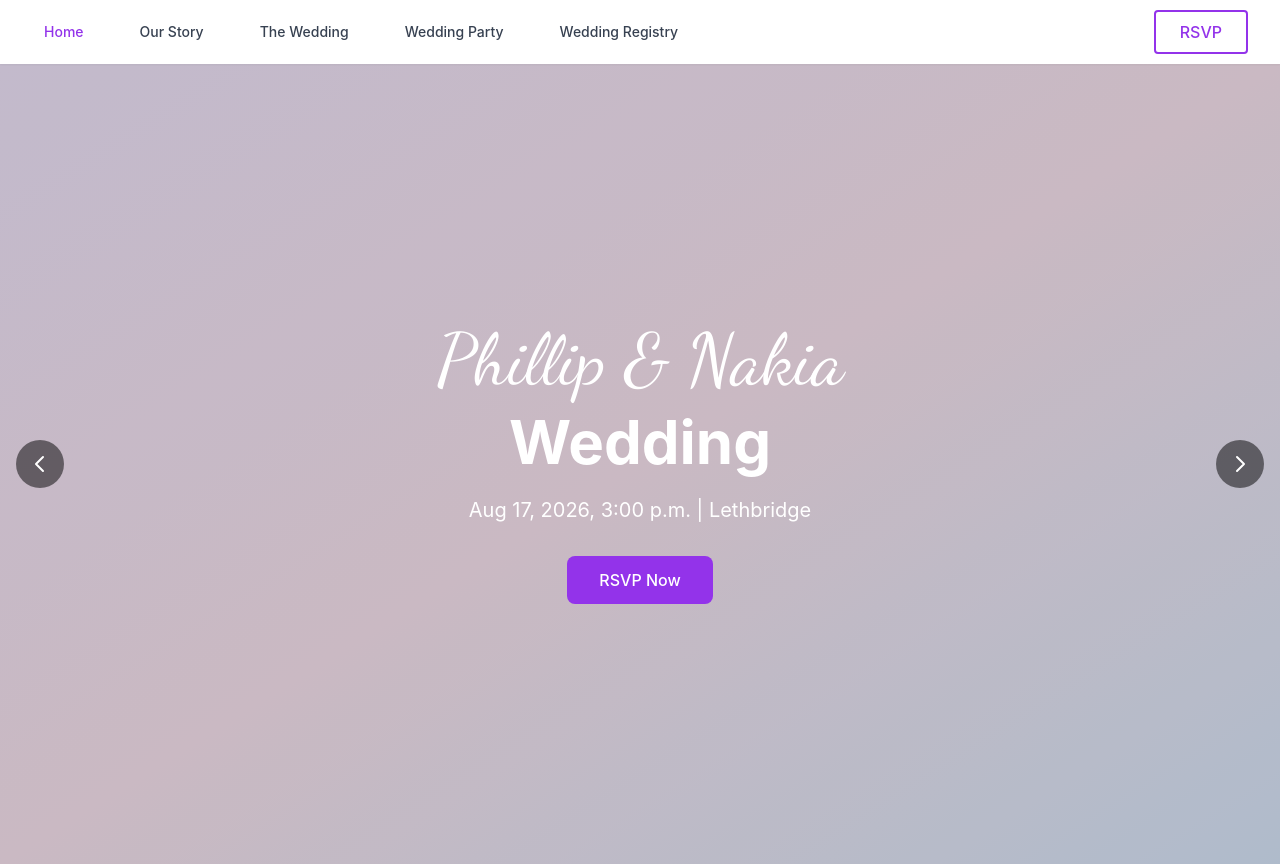
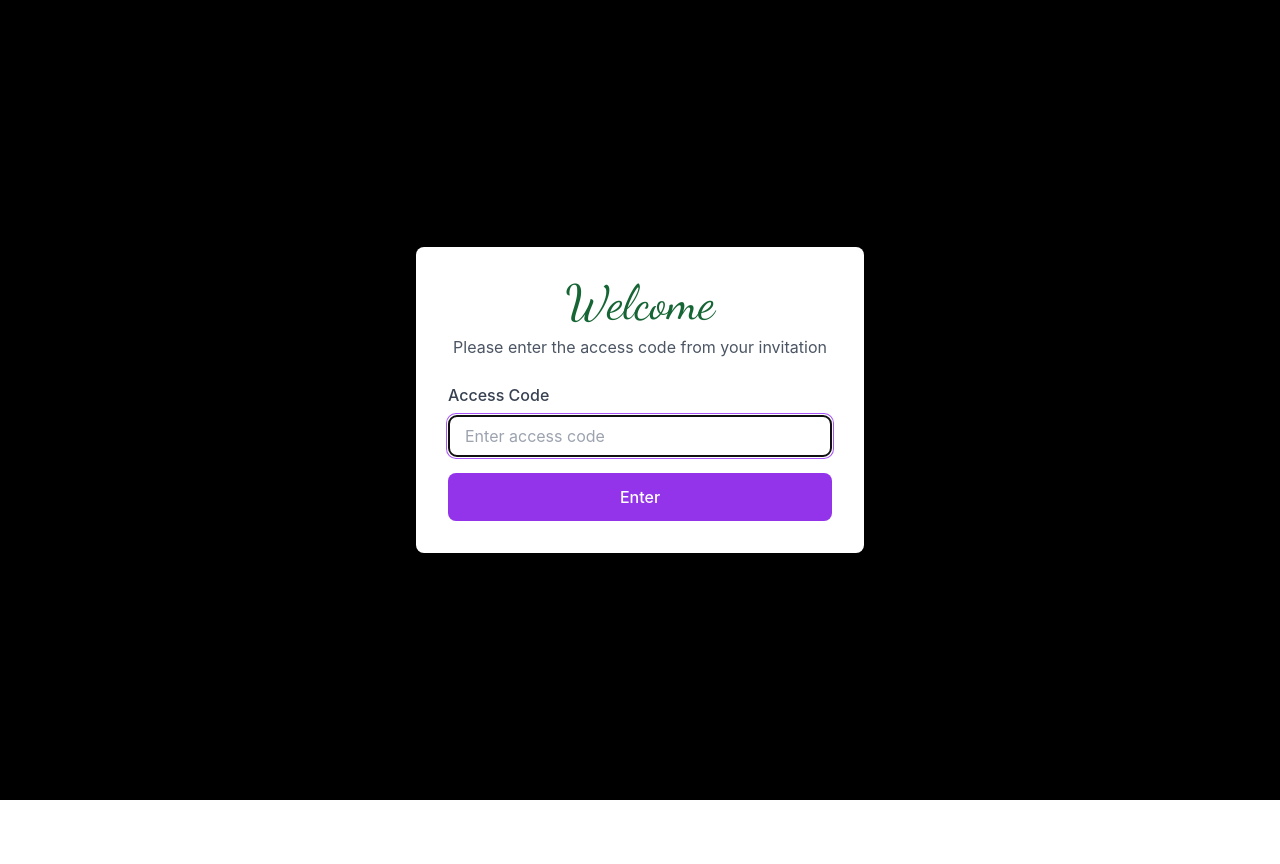
Before and after one commit to PhillipTritz01/wedding-site, a React (Vite) app in the folder wedding_site/: page / in a window 1280 px wide. After the commit the page ends 800 px from the top, so only its background shows below. Built offline with nearby package versions, Linux system fonts and the light colour scheme.

Commit message:
secure site update

```diff
--- /dev/null
+++ b/wedding_site/src/components/AccessGate.jsx
@@ -0,0 +1,101 @@
+import { useState, useEffect } from 'react'
+
+const AccessGate = ({ children }) => {
+  const [isGranted, setIsGranted] = useState(false)
+  const [accessCode, setAccessCode] = useState('')
+  const [error, setError] = useState('')
+  const [isChecking, setIsChecking] = useState(true)
+
+  useEffect(() => {
+    // Check localStorage on mount
+    const granted = localStorage.getItem('wedding-access-granted') === 'true'
+    setIsGranted(granted)
+    setIsChecking(false)
+
+    // Warn if access code is missing
+    if (!import.meta.env.VITE_WEDDING_ACCESS_CODE) {
+      console.warn('VITE_WEDDING_ACCESS_CODE is not set in environment variables')
+    }
+  }, [])
+
+  const handleSubmit = (e) => {
+    e.preventDefault()
+    setError('')
+
+    const envCode = import.meta.env.VITE_WEDDING_ACCESS_CODE
+
+    if (!envCode) {
+      setError('Access code not configured. Please contact the site administrator.')
+      return
+    }
+
+    if (accessCode.trim() === envCode) {
+      localStorage.setItem('wedding-access-granted', 'true')
+      setIsGranted(true)
+    } else {
+      setError('Incorrect access code. Please try again.')
+      setAccessCode('')
+    }
+  }
+
+  // Show loading state while checking localStorage
+  if (isChecking) {
+    return null
+  }
+
+  // If access is granted, render children
+  if (isGranted) {
+    return <>{children}</>
+  }
+
+  // Show access gate
+  return (
+    <div className="min-h-screen bg-black flex items-center justify-center px-4">
+      <div className="bg-white rounded-lg shadow-xl p-8 max-w-md w-full">
+        <div className="text-center mb-6">
+          <h1 className="font-script text-4xl md:text-5xl text-green-800 mb-2">
+            Welcome
+          </h1>
+          <p className="text-gray-600">
+            Please enter the access code from your invitation
+          </p>
+        </div>
+
+        <form onSubmit={handleSubmit} className="space-y-4">
+          <div>
+            <label htmlFor="access-code" className="block text-gray-700 font-medium mb-2">
+              Access Code
+            </label>
+            <input
+              type="password"
+              id="access-code"
+              value={accessCode}
+              onChange={(e) => {
+                setAccessCode(e.target.value)
+                setError('')
+              }}
+              className="w-full px-4 py-2 border border-gray-300 rounded-lg focus:ring-2 focus:ring-purple-500 focus:border-transparent"
+              placeholder="Enter access code"
+              autoFocus
+            />
+          </div>
+
+          {error && (
+            <div className="p-3 bg-red-50 border border-red-200 rounded-lg text-red-700 text-sm">
+              {error}
+            </div>
+          )}
+
+          <button
+            type="submit"
+            className="w-full bg-purple-600 hover:bg-purple-700 text-white font-medium py-3 px-6 rounded-lg transition-colors"
+          >
+            Enter
+          </button>
+        </form>
+      </div>
+    </div>
+  )
+}
+
+export default AccessGate
--- a/wedding_site/src/main.jsx
+++ b/wedding_site/src/main.jsx
@@ -1,10 +1,13 @@
 import React from 'react'
 import ReactDOM from 'react-dom/client'
 import App from './App.jsx'
+import AccessGate from './components/AccessGate.jsx'
 import './index.css'
 
 ReactDOM.createRoot(document.getElementById('root')).render(
   <React.StrictMode>
-    <App />
+    <AccessGate>
+      <App />
+    </AccessGate>
   </React.StrictMode>,
 )
```
Also changed, not shown: 1 other file (tests, documents, lock files or other folders).
